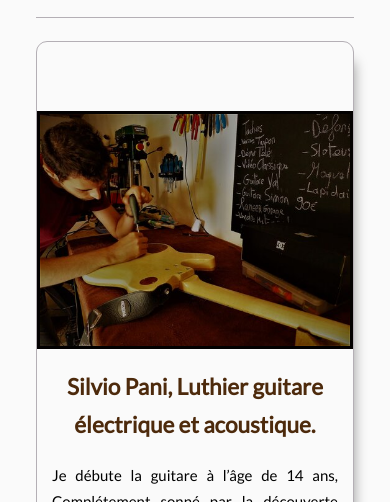
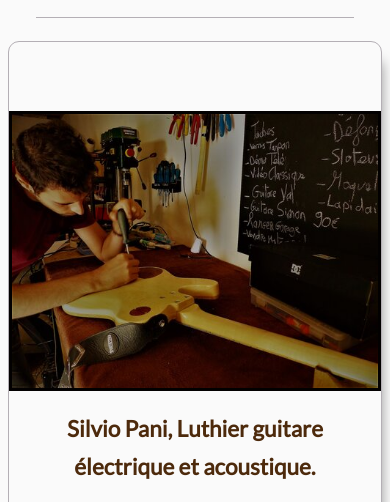
Before and after one commit to dubar-jeremy/web-academie-project, a plain HTML site: page pages/index.html in a window 390 px wide. Shown: the part 283-785 px from the top of the page. Drawn offline with Linux system fonts and the light colour scheme.

Commit message:
Update style.css

```diff
--- a/css/style.css
+++ b/css/style.css
@@ -586,6 +586,10 @@ h1, h2 {
             width: 90%;
           }
 
+          main {
+            width: 100%;
+          }
+
 
         }
 
```
